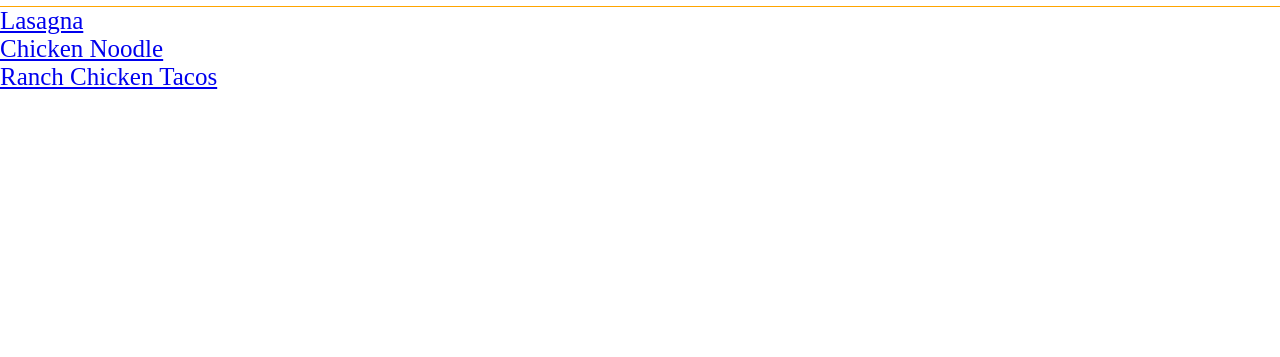
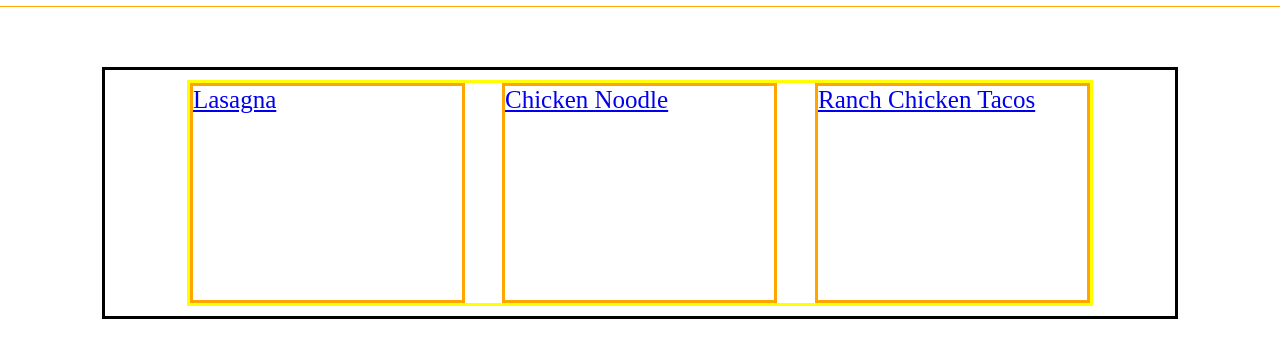
Before and after one commit to milooo03/odin-recipes, a plain HTML site: page index.html in a window 1280 px wide. Shown: the part 69-426 px from the top of the page. Drawn offline with Linux system fonts and the light colour scheme.

Commit message:
Add container and grid
Add new classes to them

```diff
--- a/index.html
+++ b/index.html
@@ -11,11 +11,16 @@
             <h1 class="odin">✨Odin✨</h1>
             <h1 class="recipes">Recipes</h1>
         </div>
-        <!-- <h1>Top<span class="odin">✨Odin✨</span><span class="recipes">Recipes</span></h1> -->
-        <div class="lasagna"><a href="./recipes/lasagna.html">Lasagna</a></div>
-        <div class="chicken_noodle"><a href="./recipes/chicken_noodle.html">Chicken Noodle</a></div>
-        <div class="ranch_chicken_tacos"><a href="./recipes/ranch_chicken_tacos.html">Ranch Chicken Tacos</a></div>
-        <!-- <div class="centerme"><p>CENTRAME</p></div> -->
+
+        <div class="recipe-container">
+            <div class="grid">
+                <div class="item1 lasagna">
+                    <a href="./recipes/lasagna.html">Lasagna</a>
+                </div>
+                <div class="item2 chicken_noodle"><a href="./recipes/chicken_noodle.html">Chicken Noodle</a></div>
+                <div class="item3 ranch_chicken_tacos"><a href="./recipes/ranch_chicken_tacos.html">Ranch Chicken Tacos</a></div>
+            </div>
+        </div>
     </body>
 
 </html>
```
